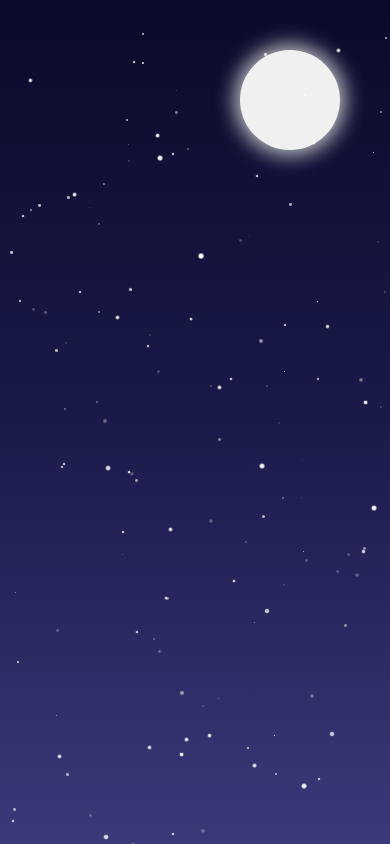
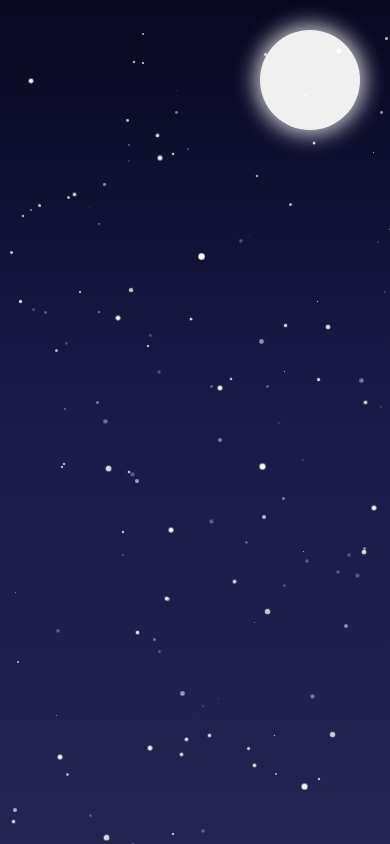
Before and after one commit to kichu12348/shooting-stars, a plain HTML site: page index.html in a window 390 px wide. Drawn offline with Linux system fonts and the light colour scheme.

Commit message:
Refactor star generation and shooting star animation, update message display, and adjust star size range

```diff
--- a/script.js
+++ b/script.js
@@ -5,9 +5,10 @@ audio.preload = "auto";
 audio.loop = true;
 audio.volume = 0.003;
 audio.play();
+
 function createStar() {
   const star = document.createElement("div");
-  const size = Math.random() * 3 + 1;
+  const size = Math.random() * 4 + 1;
   star.className = "star";
   star.style.left = `${Math.random() * 100}%`;
   star.style.top = `${Math.random() * 100}%`;
@@ -41,12 +42,10 @@ function typeWriter(text, i = 0) {
 }
 
 function showMessage() {
-  message.style.opacity = 0;
   setTimeout(() => {
-    message.querySelector("p").textContent = "";
     message.style.opacity = 1;
     typeWriter("Every star in the sky reminds me of you...");
-  }, 1000);
+  }, 5000);
 }
 
 // Initialize
@@ -67,5 +66,5 @@ sky.addEventListener("click", (e) => {
 });
 
 setInterval(createStar, 10000);
-setInterval(createShootingStar, 5000);
-setTimeout(showMessage, 5000);
+setInterval(createShootingStar, 1000);
+showMessage();
--- a/styles.css
+++ b/styles.css
@@ -1,17 +1,16 @@
-@import url('https://fonts.googleapis.com/css2?family=Poppins:wght@300;400&display=swap');
-@import url('https://fonts.googleapis.com/css2?family=Dancing+Script:wght@400..700&display=swap');
+@import url("https://fonts.googleapis.com/css2?family=Dancing+Script:wght@400..700&display=swap");
 
-body, html {
+body,
+html {
   height: 100%;
   margin: 0;
   overflow: hidden;
-    font-family: 'Poppins', sans-serif;
 }
 
 .night-sky {
   width: 100%;
   height: 100%;
-    background: linear-gradient(to bottom, #0a0a2a 0%, #1a1a4a 50%, #3a3a7a 100%);
+  background: linear-gradient(to bottom, #080820 0%, #1a1a4a 50%, #242452 100%);
   position: relative;
   overflow: hidden;
 }
@@ -24,8 +23,15 @@ body, html {
 }
 
 @keyframes twinkle {
-    0%, 100% { opacity: 0.3; transform: scale(0.8); }
-    50% { opacity: 1; transform: scale(1.2); }
+  0%,
+  100% {
+    opacity: 0.3;
+    transform: scale(0.8);
+  }
+  50% {
+    opacity: 1;
+    transform: scale(1.2);
+  }
 }
 
 .shooting-star {
@@ -37,15 +43,23 @@ body, html {
 }
 
 @keyframes shoot {
-    0% { transform: translate(0, 0) rotate(-45deg) scale(0); opacity: 1; }
-    70% { opacity: 1; }
-    100% { transform: translate(300px, 300px) rotate(-45deg) scale(1); opacity: 0; }
+  0% {
+    transform: translate(0, 0) rotate(-45deg) scale(0);
+    opacity: 1;
+  }
+  70% {
+    opacity: 1;
+  }
+  100% {
+    transform: translate(300px, 300px) rotate(-45deg) scale(1);
+    opacity: 0;
+  }
 }
 
 .moon {
   position: absolute;
-    width: 100px;
-    height: 100px;
+  width: 120px;
+  height: 120px;
   background-color: #f0f0f0;
   border-radius: 50%;
   top: 50px;
@@ -66,9 +80,25 @@ body, html {
   font-size: 2rem;
   color: #ffffff;
   text-shadow: 0 0 10px rgba(255, 255, 255, 0.8);
-    font-family: 'Dancing Script', cursive;
+  font-family: "Dancing Script", cursive;
+  font-weight: 700;
   margin: 0;
   padding: 20px;
   display: inline-block;
   border-radius: 15px;
 }
+
+
+
+@media screen and (max-width: 768px) {
+  .message p {
+    font-size: 1.5rem;
+  }
+
+    .moon {
+        width: 100px;
+        height: 100px;
+        top: 30px;
+        right: 30px;
+    }
+}
```
Lines whose indentation alone changed are shown as unchanged.
